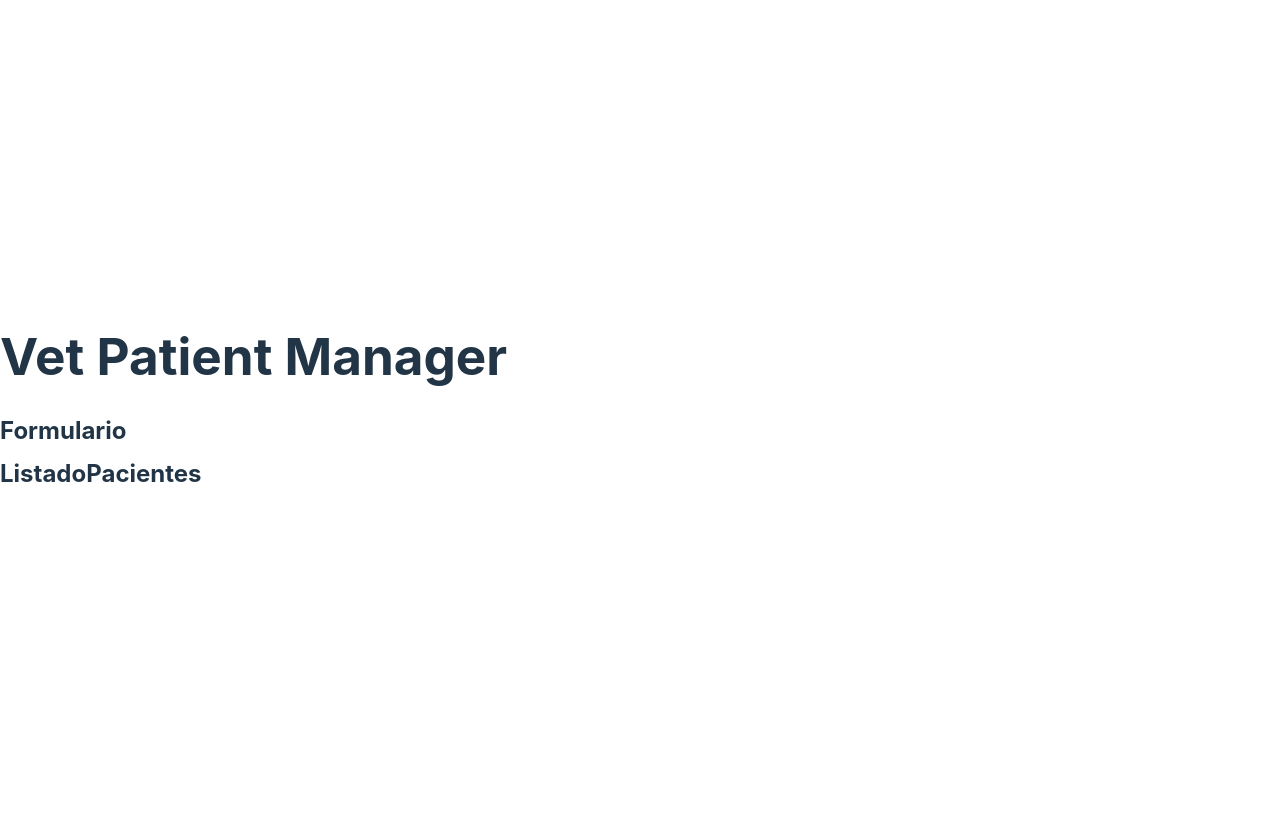
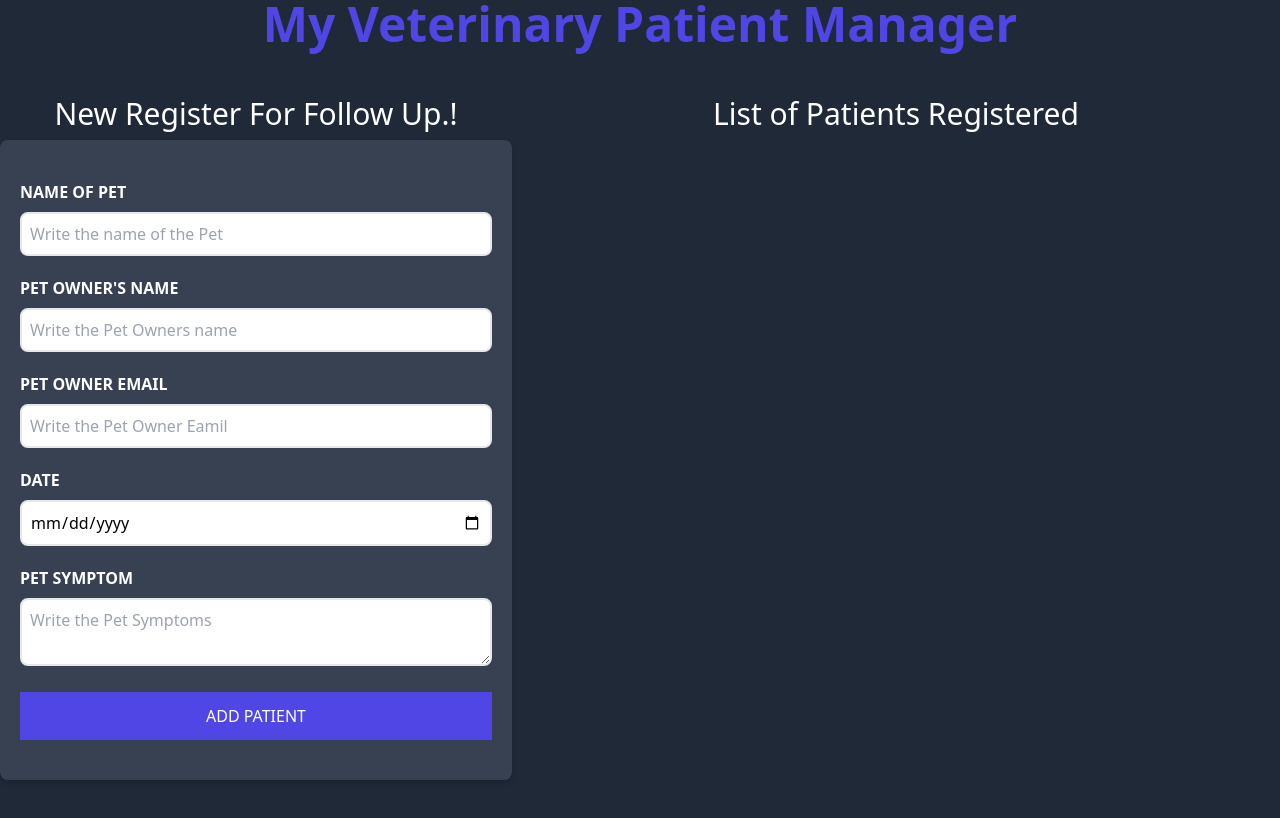
Before and after one commit to MROMERO2100/react-vet-patients, a React (Vite) app: page / in a window 1280 px wide. Built offline with nearby package versions, Linux system fonts and the light colour scheme.

Commit message:
Adding Tailwindcss, Postcss, Autoprefixer. Also Addign CSS to Header Component. Create Formulario component and adding css

```diff
--- a/index.html
+++ b/index.html
@@ -6,7 +6,7 @@
     <meta name="viewport" content="width=device-width, initial-scale=1.0" />
     <title>Vet Patient Manager</title>
   </head>
-  <body>
+  <body class="bg-gray-800 h-screen">
     <div id="root"></div>
     <script type="module" src="/src/main.jsx"></script>
   </body>
--- a/package.json
+++ b/package.json
@@ -16,6 +16,9 @@
     "@types/react": "^18.0.26",
     "@types/react-dom": "^18.0.9",
     "@vitejs/plugin-react": "^3.0.0",
+    "autoprefixer": "^10.4.13",
+    "postcss": "^8.4.20",
+    "tailwindcss": "^3.2.4",
     "vite": "^4.0.0"
   }
 }
--- /dev/null
+++ b/postcss.config.cjs
@@ -0,0 +1,6 @@
+module.exports = {
+  plugins: {
+    tailwindcss: {},
+    autoprefixer: {},
+  },
+}
--- a/src/App.jsx
+++ b/src/App.jsx
@@ -4,11 +4,13 @@ import ListadoPacientes from "./components/ListadoPacientes"
 
 function App() {
   return (
-    <>
+    <div className="container">
       <Header />
-      <Formulario />
-      <ListadoPacientes />
-    </>
+      <div className="mt-12 md:flex">
+        <Formulario />
+        <ListadoPacientes />
+      </div>
+    </div>
   )
 }
 
--- a/src/components/Formulario.jsx
+++ b/src/components/Formulario.jsx
@@ -2,8 +2,70 @@ import React from 'react'
 
 const Formulario = () => {
     return (
-        <div>
-            <h2>Formulario</h2>
+        <div className='md:w-1/2 lg:w-2/5'>
+            <h2 className='text-white text-center text-bold text-3xl mb-2'>
+                New Register For Follow Up.!
+            </h2>
+            <form className='bg-gray-700 shadow-md rounded-lg py-10 px-5 mb-10'>
+                <div className='mb-5'>
+                    <label htmlFor='petName' className='text-white block uppercase font-bold'>
+                        Name of Pet
+                    </label>
+                    <input
+                        id='petName'
+                        type='text'
+                        placeholder='Write the name of the Pet'
+                        className='border-2 w-full p-2 mt-2 placeholder-gray-400 rounded-lg'
+                    />
+                </div>
+                <div className='mb-5'>
+                    <label htmlFor='petOwnerName' className='text-white block uppercase font-bold'>
+                        Pet Owner's Name
+                    </label>
+                    <input
+                        id='petOwnerName'
+                        type='text'
+                        placeholder='Write the Pet Owners name'
+                        className='border-2 w-full p-2 mt-2 placeholder-gray-400 rounded-lg'
+                    />
+                </div>
+                <div className='mb-5'>
+                    <label htmlFor='petOwnerEmail' className='text-white block uppercase font-bold'>
+                        Pet Owner Email
+                    </label>
+                    <input
+                        id='petOwnerEmail'
+                        type='email'
+                        placeholder='Write the Pet Owner Eamil'
+                        className='border-2 w-full p-2 mt-2 placeholder-gray-400 rounded-lg'
+                    />
+                </div>
+                <div className='mb-5'>
+                    <label htmlFor='petRegistrationDate' className='text-white block uppercase font-bold'>
+                        Date
+                    </label>
+                    <input
+                        id='petRegistrationDate'
+                        type='date'
+                        className='border-2 w-full p-2 mt-2 placeholder-gray-400 rounded-lg'
+                    />
+                </div>
+                <div className='mb-5'>
+                    <label htmlFor='petSymptom' className='text-white block uppercase font-bold'>
+                        Pet Symptom
+                    </label>
+                    <textarea
+                        id='petSymptom'
+                        placeholder='Write the Pet Symptoms'
+                        className='border-2 w-full p-2 mt-2 placeholder-gray-400 rounded-lg'
+                    />
+                </div>
+                <input
+                    type='submit'
+                    className='bg-indigo-600 text-white w-full p-3 text-center uppercase hover:bg-indigo-300 cursor-pointer transition-colors'
+                    value='Add Patient'
+                />
+            </form>
         </div>
     )
 }
--- a/src/components/Header.jsx
+++ b/src/components/Header.jsx
@@ -1,8 +1,8 @@
 function Header() {
     return (
-        <>
-            <h1>Vet Patient Manager</h1>
-        </>
+        <h1 className="text-indigo-600 font-bold text-5xl text-center mx-auto md:w-2/3">
+            My Veterinary Patient Manager
+        </h1>
     )
 }
 
--- a/src/components/ListadoPacientes.jsx
+++ b/src/components/ListadoPacientes.jsx
@@ -2,8 +2,10 @@ import React from 'react'
 
 const ListadoPacientes = () => {
     return (
-        <div>
-            <h2>ListadoPacientes</h2>
+        <div className='md:w-1/2 lg:w-3/5'>
+            <h2 className='text-white text-center text-bold text-3xl'>
+                List of Patients Registered
+            </h2>
         </div>
     )
 }
--- a/src/index.css
+++ b/src/index.css
@@ -1,70 +1,3 @@
-:root {
-  font-family: Inter, Avenir, Helvetica, Arial, sans-serif;
-  font-size: 16px;
-  line-height: 24px;
-  font-weight: 400;
-
-  color-scheme: light dark;
-  color: rgba(255, 255, 255, 0.87);
-  background-color: #242424;
-
-  font-synthesis: none;
-  text-rendering: optimizeLegibility;
-  -webkit-font-smoothing: antialiased;
-  -moz-osx-font-smoothing: grayscale;
-  -webkit-text-size-adjust: 100%;
-}
-
-a {
-  font-weight: 500;
-  color: #646cff;
-  text-decoration: inherit;
-}
-a:hover {
-  color: #535bf2;
-}
-
-body {
-  margin: 0;
-  display: flex;
-  place-items: center;
-  min-width: 320px;
-  min-height: 100vh;
-}
-
-h1 {
-  font-size: 3.2em;
-  line-height: 1.1;
-}
-
-button {
-  border-radius: 8px;
-  border: 1px solid transparent;
-  padding: 0.6em 1.2em;
-  font-size: 1em;
-  font-weight: 500;
-  font-family: inherit;
-  background-color: #1a1a1a;
-  cursor: pointer;
-  transition: border-color 0.25s;
-}
-button:hover {
-  border-color: #646cff;
-}
-button:focus,
-button:focus-visible {
-  outline: 4px auto -webkit-focus-ring-color;
-}
-
-@media (prefers-color-scheme: light) {
-  :root {
-    color: #213547;
-    background-color: #ffffff;
-  }
-  a:hover {
-    color: #747bff;
-  }
-  button {
-    background-color: #f9f9f9;
-  }
-}
+@tailwind base;
+@tailwind components;
+@tailwind utilities;
--- /dev/null
+++ b/tailwind.config.cjs
@@ -0,0 +1,8 @@
+/** @type {import('tailwindcss').Config} */
+module.exports = {
+  content: ["./index.html","./src/**/*.jsx"],
+  theme: {
+    extend: {},
+  },
+  plugins: [],
+}
```
Also changed, not shown: 1 other file (tests, documents, lock files or other folders).
